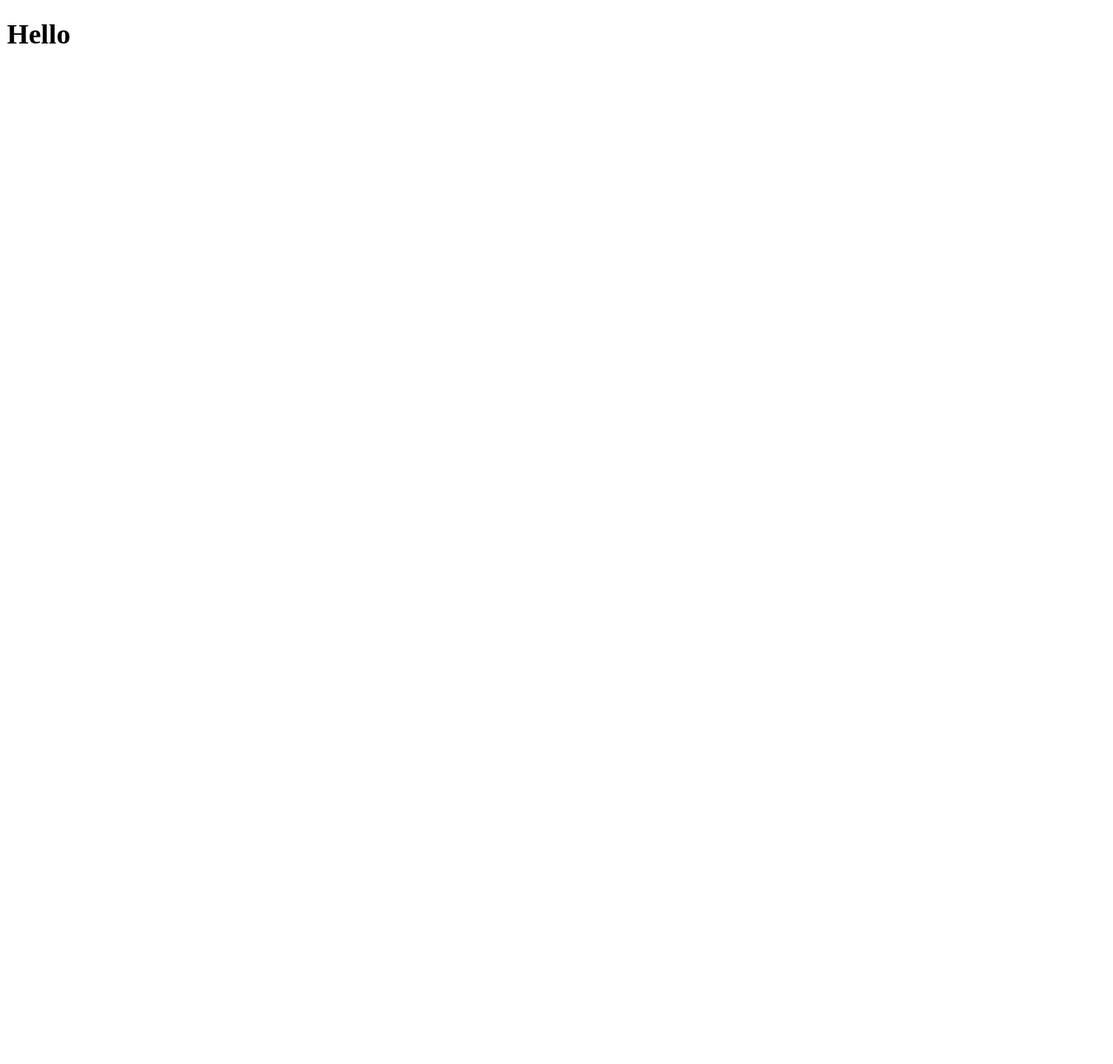
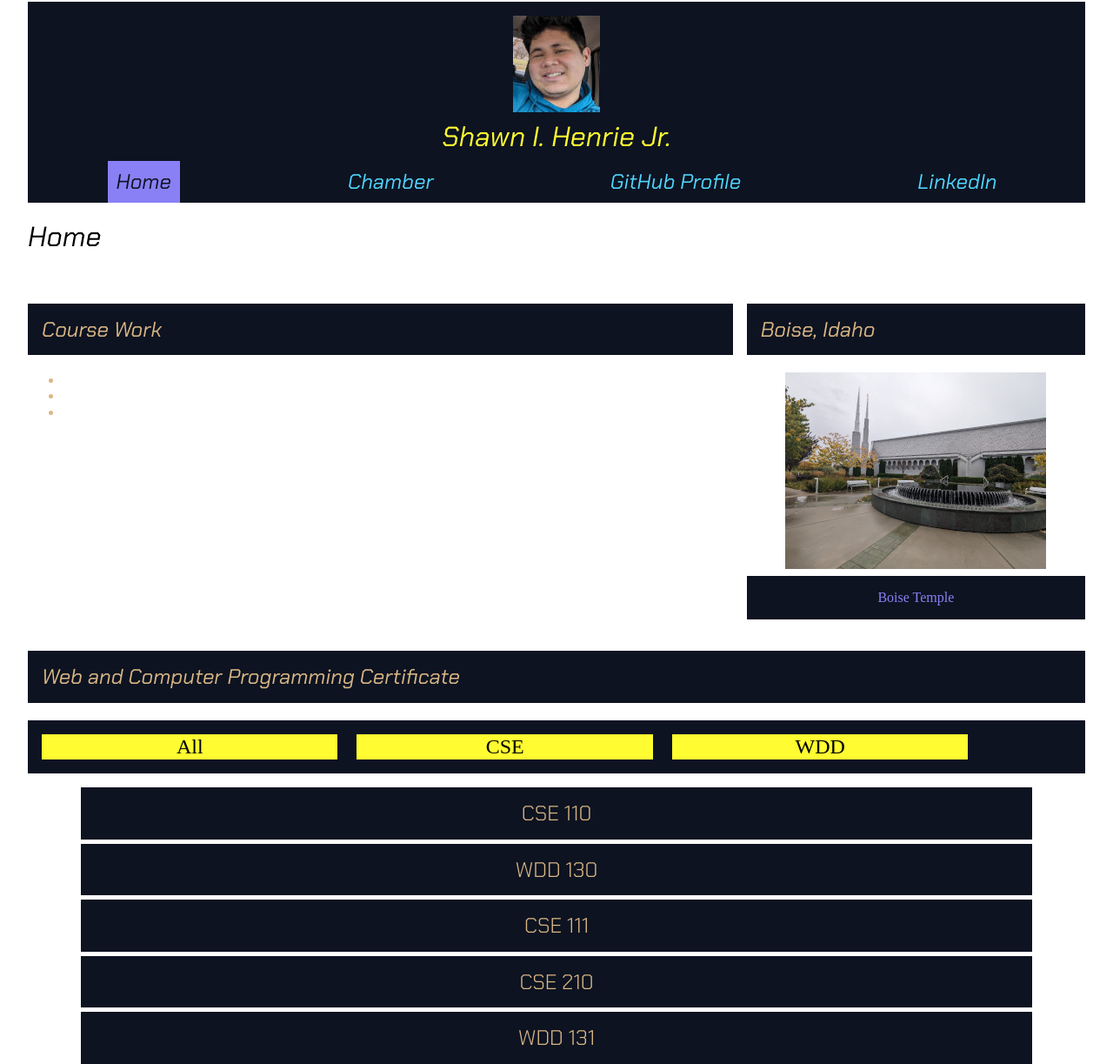
Before and after one commit to mrshawnh/wdd231, a plain HTML site: page index.html in a window 1280 px wide. Shown: the top 1223 px of the page at 87% size. Before the commit the page ends 800 px from the top, so only its background shows below. Drawn offline with Linux system fonts and the light colour scheme.

Commit message:
finished html and css

```diff
--- a/index.html
+++ b/index.html
@@ -1,11 +1,69 @@
 <!DOCTYPE html>
 <html lang="en">
+
 <head>
     <meta charset="UTF-8">
     <meta name="viewport" content="width=device-width, initial-scale=1.0">
-    <title>Document</title>
+    <title>Shawn Henrie - WDD 231 - Web Frontend Development I</title>
+    <meta name="description" content="WDD 231 - Web Frontend Development I - Shawn Henrie - Course Home Page">
+    <meta name="author" content="Shawn Henrie">
+    <style>
+        @import url('https://fonts.googleapis.com/css2?family=Chakra+Petch:ital,wght@0,300;0,600;1,400&family=Inter:ital,opsz,wght@0,14..32,100..900;1,14..32,100..900&display=swap');
+    </style>
+    <link rel="stylesheet" href="styles/normalize.css">
+    <link rel="stylesheet" href="styles/mobile.css">
+    <link rel="stylesheet" href="styles/larger.css">
+    <script src="scripts/getDates.js" defer></script>
 </head>
+
 <body>
-    <h1>Hello</h1>
+    <header>
+        <img src="images/profile.jpg" alt="Picture of Me">
+        <span>Shawn I. Henrie Jr.</span>
+        <button id="menu"></button>
+    </header>
+    <nav>
+        <a id="active" href="index.html">Home</a>
+        <a href="">Chamber</a>
+        <a href="">GitHub Profile</a>
+        <a href="www.linkedin.com/in/shawn-henrie-jr">LinkedIn</a>
+    </nav>
+    <main>
+        <h1>Home</h1>
+        <section class="section" id="coursework">
+            <h2>Course Work</h2>
+            <ul>
+                <li></li>
+                <li></li>
+                <li></li>
+            </ul>
+        </section>
+        <section class="section" id="place">
+            <h2>Boise, Idaho</h2>
+            <img src="images/boise-temple.jpg" alt="Boise Temple">
+            <span>Boise Temple</span>
+        </section>
+        <section class="section" id="certificate">
+            <h2>Web and Computer Programming Certificate</h2>
+            <section class="buttons">
+                <button id="all">All</button>
+                <button id="cse">CSE</button>
+                <button id="wdd">WDD</button>
+            </section>
+            <section id="courses">
+                <div id="cse110">CSE 110</div>
+                <div id="wdd130">WDD 130</div>
+                <div id="cse111">CSE 111</div>
+                <div id="cse210">CSE 210</div>
+                <div id="wdd131">WDD 131</div>
+                <div id="wdd231">WDD 231</div>
+            </section>
+        </section>
+    </main>
+    <footer>
+        <p>&copy;<span id="year"></span> | Shawn Henrie Jr. | ID, USA</p>
+        <p id="lastModified"></p>
+    </footer>
 </body>
+
 </html>
--- /dev/null
+++ b/scripts/getDates.js
@@ -0,0 +1,94 @@
+document.querySelector('#year').textContent = new Date().getFullYear();
+
+let lastModified = new Date(document.lastModified);
+
+document.querySelector('#lastModified').textContent = lastModified;
+
+const hamButton = document.querySelector('#menu');
+const navigation = document.querySelector('nav');
+
+hamButton.addEventListener('click', () => {
+    navigation.classList.toggle('open');
+    hamButton.classList.toggle('open');
+});
+
+
+const courses = [
+    {
+        subject: 'CSE',
+        number: 110,
+        title: 'Introduction to Programming',
+        credits: 2,
+        certificate: 'Web and Computer Programming',
+        description: 'This course will introduce students to programming. It will introduce the building blocks of programming languages (variables, decisions, calculations, loops, array, and input/output) and use them to solve problems.',
+        technology: [
+            'Python'
+        ],
+        completed: true
+    },
+    {
+        subject: 'WDD',
+        number: 130,
+        title: 'Web Fundamentals',
+        credits: 2,
+        certificate: 'Web and Computer Programming',
+        description: 'This course introduces students to the World Wide Web and to careers in web site design and development. The course is hands on with students actually participating in simple web designs and programming. It is anticipated that students who complete this course will understand the fields of web design and development and will have a good idea if they want to pursue this degree as a major.',
+        technology: [
+            'HTML',
+            'CSS'
+        ],
+        completed: true
+    },
+    {
+        subject: 'CSE',
+        number: 111,
+        title: 'Programming with Functions',
+        credits: 2,
+        certificate: 'Web and Computer Programming',
+        description: 'CSE 111 students become more organized, efficient, and powerful computer programmers by learning to research and call functions written by others; to write, call , debug, and test their own functions; and to handle errors within functions. CSE 111 students write programs with functions to solve problems in many disciplines, including business, physical science, human performance, and humanities.',
+        technology: [
+            'Python'
+        ],
+        completed: true
+    },
+    {
+        subject: 'CSE',
+        number: 210,
+        title: 'Programming with Classes',
+        credits: 2,
+        certificate: 'Web and Computer Programming',
+        description: 'This course will introduce the notion of classes and objects. It will present encapsulation at a conceptual level. It will also work with inheritance and polymorphism.',
+        technology: [
+            'C#'
+        ],
+        completed: true
+    },
+    {
+        subject: 'WDD',
+        number: 131,
+        title: 'Dynamic Web Fundamentals',
+        credits: 2,
+        certificate: 'Web and Computer Programming',
+        description: 'This course builds on prior experience in Web Fundamentals and programming. Students will learn to create dynamic websites that use JavaScript to respond to events, update content, and create responsive user experiences.',
+        technology: [
+            'HTML',
+            'CSS',
+            'JavaScript'
+        ],
+        completed: true
+    },
+    {
+        subject: 'WDD',
+        number: 231,
+        title: 'Frontend Web Development I',
+        credits: 2,
+        certificate: 'Web and Computer Programming',
+        description: 'This course builds on prior experience with Dynamic Web Fundamentals and programming. Students will focus on user experience, accessibility, compliance, performance optimization, and basic API usage.',
+        technology: [
+            'HTML',
+            'CSS',
+            'JavaScript'
+        ],
+        completed: false
+    }
+]
--- /dev/null
+++ b/styles/larger.css
@@ -0,0 +1,68 @@
+@media screen and (min-width: 500px) {
+    body {
+        max-width: 95%;
+        margin: 0 auto 0 auto;
+    }
+
+    #menu {
+        display: none;
+    }
+
+    nav {
+        display: flex;
+        justify-content: space-around;
+        background-color: var(--background-color);
+    }
+
+    nav a {
+        background-color: var(--background-color);
+        color: var(--color2);
+        text-align: center;
+        text-decoration: none;
+        padding: 10px;
+        font-family: "Chakra Petch", sans-serif;
+        font-weight: 400;
+        font-style: italic;
+        font-size: 1.5em;
+        display: block;
+    }
+
+    nav a:hover {
+        color: var(--accent1);
+    }
+
+    #active {
+        background-color: var(--accent1);
+        color: var(--background-color);
+    }
+
+    #active:hover {
+        background-color: var(--color1);
+    }
+
+    main {
+        display: grid;
+        grid-template-columns: 1fr 1fr 1fr;
+    }
+
+    main h1 {
+        grid-column: 1/4;
+    }
+
+    #coursework {
+        grid-column: 1/3;
+        grid-row: 2/3;
+    }
+
+    #place {
+        grid-column: 3/4;
+        grid-row: 2/3;
+        margin-left: 1rem;
+    }
+
+    #certificate {
+        grid-column: 1/5;
+    }
+
+
+}
--- /dev/null
+++ b/styles/mobile.css
@@ -0,0 +1,181 @@
+:root {
+    --background-color: #0D1321;
+    --color1: #FFFC31;
+    --color2: #51D6FF;
+    --accent1: #8980F5;
+    --accent2: #DAB785;
+
+}
+
+body {
+    max-width: 500px;
+    padding: .1rem;
+}
+
+.chakra-petch-light {
+    font-family: "Chakra Petch", sans-serif;
+    font-weight: 300;
+    font-style: normal;
+}
+
+.chakra-petch-regular-italic {
+    font-family: "Chakra Petch", sans-serif;
+    font-weight: 400;
+    font-style: italic;
+}
+
+#menu {
+    font-size: 1.5rem;
+    border: 0;
+    background: none;
+    color: var(--color1);
+    position: absolute;
+    right: 1rem;
+    top: 1rem;
+}
+
+header {
+    background-color: var(--background-color);
+    color: var(--color1);
+}
+
+header img {
+    padding-top: 1rem;
+}
+
+header img,
+header span {
+    display: block;
+    margin-left: auto;
+    margin-right: auto;
+}
+
+header span {
+    text-align: center;
+    padding: 10px;
+    font-family: "Chakra Petch", sans-serif;
+    font-weight: 400;
+    font-style: italic;
+    font-size: 2rem;
+}
+
+nav {
+    display: none;
+}
+
+nav.open {
+    display: block;
+}
+
+nav a {
+    background-color: var(--background-color);
+    color: var(--color2);
+    text-align: center;
+    text-decoration: none;
+    padding: 10px;
+    font-family: "Chakra Petch", sans-serif;
+    font-weight: 400;
+    font-style: italic;
+    font-size: 1.5em;
+    display: block;
+}
+
+#active {
+    background-color: var(--accent1);
+    color: var(--background-color);
+}
+
+#menu::before {
+    content: "☰";
+}
+
+#menu.open::before {
+    content: "❌";
+}
+
+main h1 {
+    font-family: "Chakra Petch", sans-serif;
+    font-weight: 400;
+    font-style: italic;
+
+}
+
+.section {
+    display: block;
+    color: var(--accent2);
+    margin-top: 1rem;
+}
+
+.section h2 {
+    background-color: var(--background-color);
+    padding: 1rem;
+    font-family: "Chakra Petch", sans-serif;
+    font-weight: 400;
+    font-style: italic;
+}
+
+.section span {
+    color: var(--background-color);
+}
+
+#place img {
+    display: block;
+    margin: 0 auto 0.5rem auto;
+}
+
+#place span {
+    display: block;
+    background-color: var(--background-color);
+    color: var(--accent1);
+    padding: 1rem;
+    text-align: center;
+    margin-top: .5rem;
+}
+
+#courses {
+    margin-top: 1rem;
+}
+
+#courses div {
+    display: block;
+    background-color: var(--background-color);
+    font-family: "Chakra Petch", sans-serif;
+    font-weight: 300;
+    font-style: normal;
+    text-align: center;
+    margin: .3rem 5% .3rem 5%;
+    padding: 1rem;
+    font-size: 1.5rem;
+}
+
+.buttons {
+    font-size: 1.5rem;
+    background-color: var(--background-color);
+}
+
+#all,
+#cse,
+#wdd {
+    width: 28%;
+    margin: 1rem auto 1rem auto;
+    border: 0;
+    background: none;
+    background-color: var(--color1);
+    margin-left: .5rem;
+    margin-right: .5rem;
+}
+
+#all {
+    margin-left: 1rem;
+}
+
+footer {
+    background-color: var(--background-color);
+    color: var(--accent1);
+    padding: 1rem;
+    font-family: "Chakra Petch", sans-serif;
+    font-weight: 300;
+    font-style: normal;
+    font-size: 1.5rem;
+
+}
```
Also changed, not shown: images/boise-temple.jpg (added), images/profile.jpg (added), styles/normalize.css (added).
